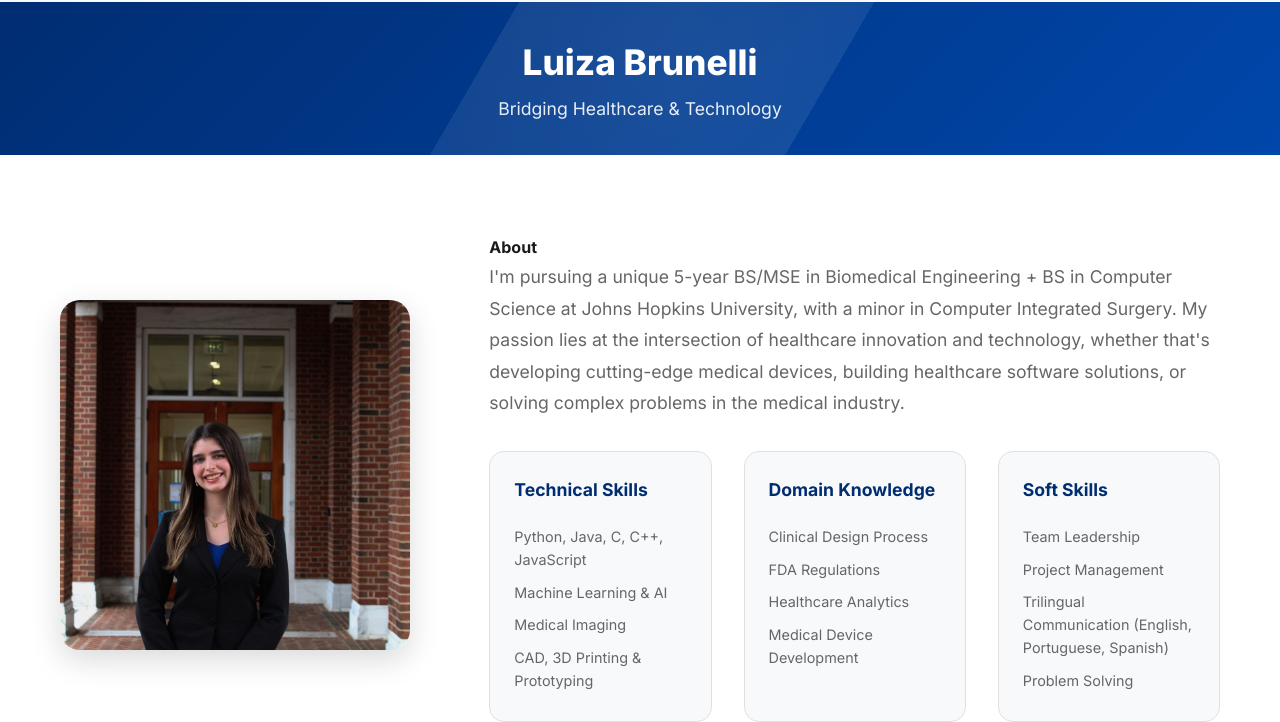
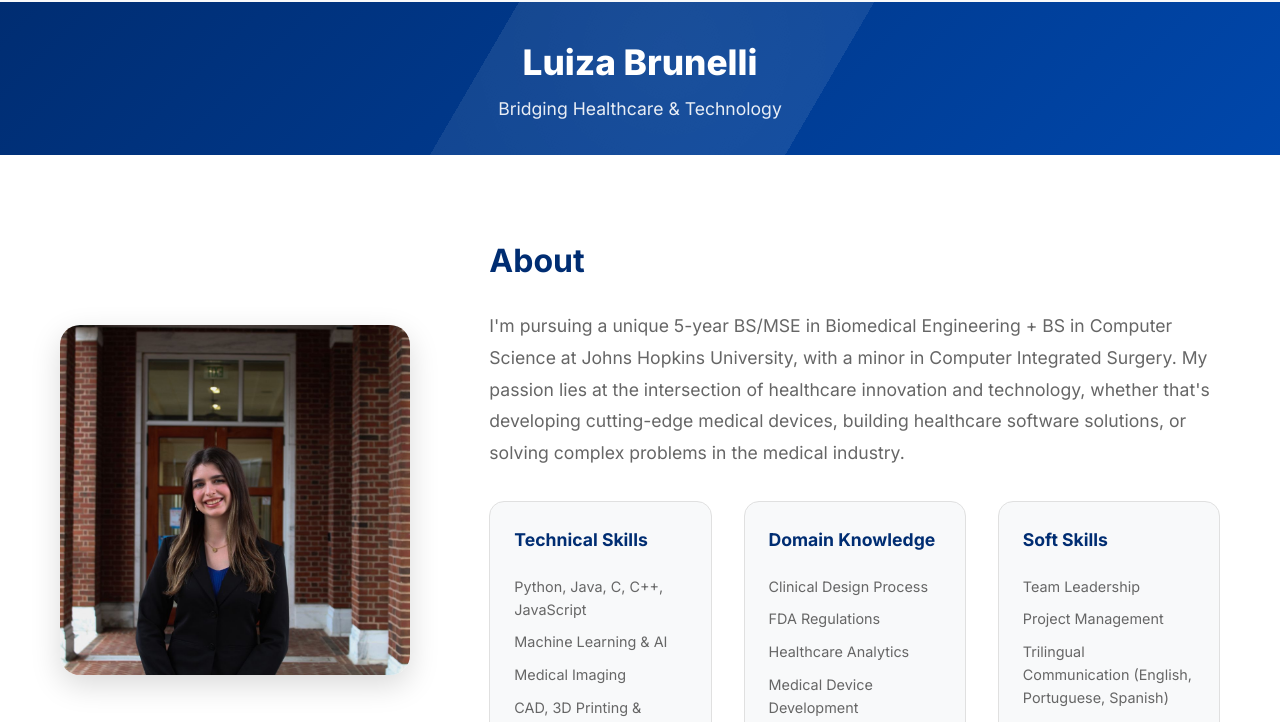
Before and after one commit to lubrunelli/personalportfolio, a plain HTML site: page index.html in a window 1280 px wide. Shown: the part 78-800 px from the top of the page. Drawn offline with Linux system fonts and the light colour scheme.

Commit message:
Update index.html

```diff
--- a/index.html
+++ b/index.html
@@ -259,7 +259,7 @@
         }
 
         .about-content h2 {
-            font-size: 2.5rem;
+            font-size: 2rem;
             color: var(--jhu-blue);
             margin-bottom: 1.5rem;
         }
@@ -829,7 +829,7 @@
                     <img src="headshot.jpeg" alt="Luiza Brunelli" class="profile-image">
                 </div>
                 <div class="about-content">
-                    <h4>About</h4>
+                    <h2>About</h2>
                     <p class="about-text">
                         I'm pursuing a unique 5-year BS/MSE in Biomedical Engineering + BS in Computer Science at Johns Hopkins University,
                         with a minor in Computer Integrated Surgery. My passion lies at the intersection of healthcare innovation
```
